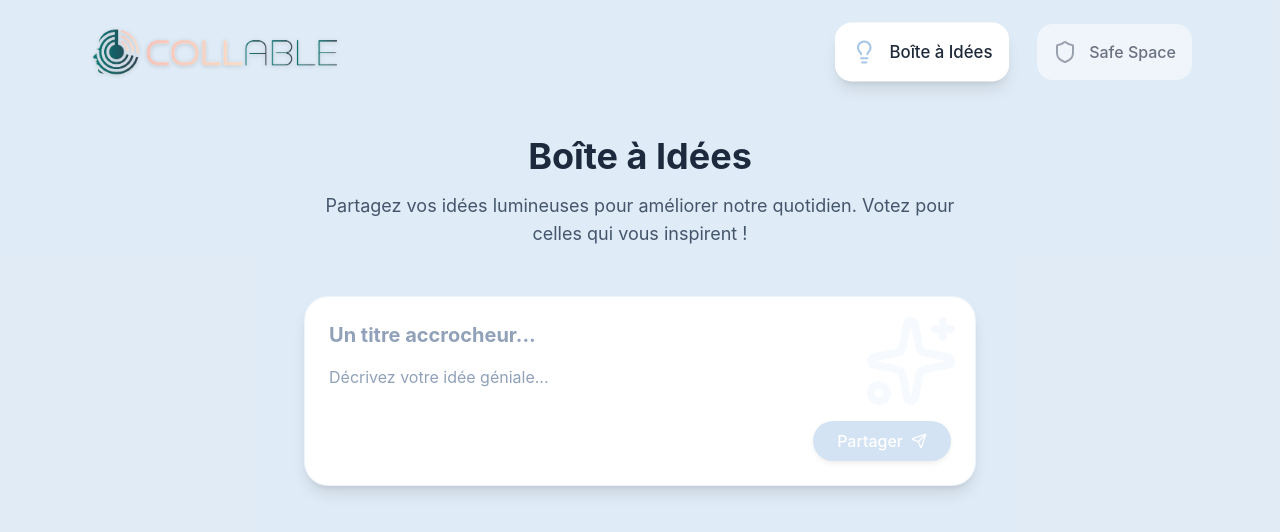
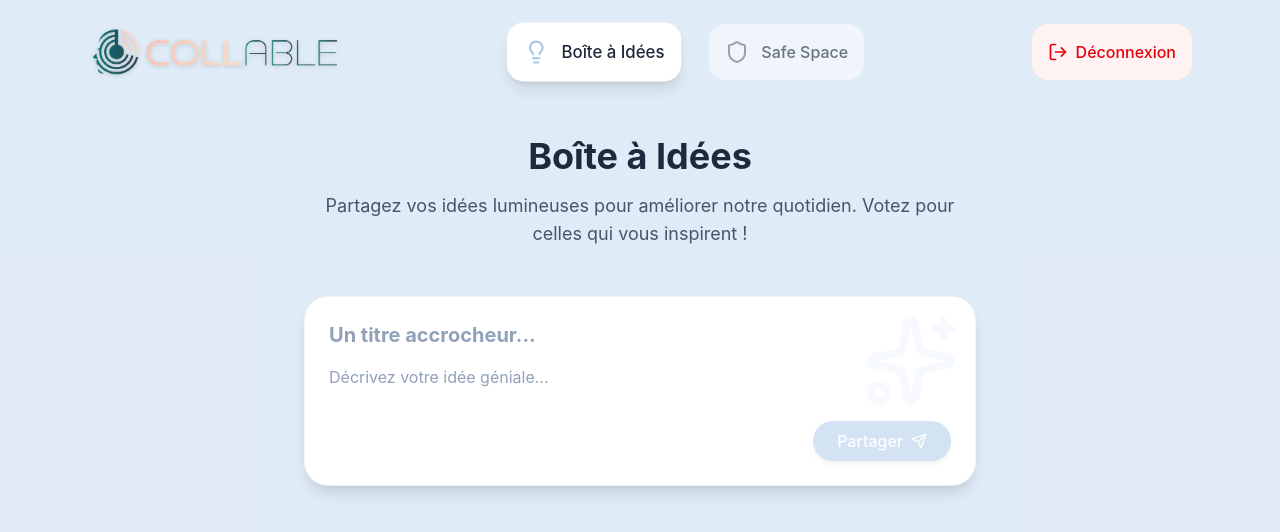
Before and after one commit to Malmeu/idea_box, a React (Vite) app: page / in a window 1280 px wide. Shown: the top 532 px of the page. Built offline with nearby package versions, Linux system fonts and the light colour scheme; no server answers; sample sign-in values are in the browser's storage.

Commit message:
add logout button for all users

```diff
--- a/src/components/Layout.tsx
+++ b/src/components/Layout.tsx
@@ -1,7 +1,7 @@
 import React from 'react';
-import { Link, useLocation } from 'react-router-dom';
+import { Link, useLocation, useNavigate } from 'react-router-dom';
 import { motion } from 'framer-motion';
-import { Lightbulb, Shield, LayoutDashboard } from 'lucide-react';
+import { Lightbulb, Shield, LayoutDashboard, LogOut } from 'lucide-react';
 import clsx from 'clsx';
 
 interface LayoutProps {
@@ -10,7 +10,14 @@ interface LayoutProps {
 
 export const Layout: React.FC<LayoutProps> = ({ children }) => {
     const location = useLocation();
+    const navigate = useNavigate();
     const isSafeSpace = location.pathname === '/safe-space';
+
+    const handleLogout = () => {
+        localStorage.removeItem('token');
+        localStorage.removeItem('role');
+        navigate('/login');
+    };
 
     return (
         <div className={clsx(
@@ -61,6 +68,14 @@ export const Layout: React.FC<LayoutProps> = ({ children }) => {
                         </Link>
                     )}
                 </div>
+
+                <button
+                    onClick={handleLogout}
+                    className="p-3 md:p-4 rounded-2xl bg-red-50 hover:bg-red-100 transition-all duration-300 flex items-center gap-2 text-red-600 hover:text-red-700"
+                >
+                    <LogOut className="w-5 h-5" />
+                    <span className="font-medium text-sm md:text-base">Déconnexion</span>
+                </button>
             </nav>
 
             <main className="container mx-auto px-4 py-8 max-w-4xl">
```
